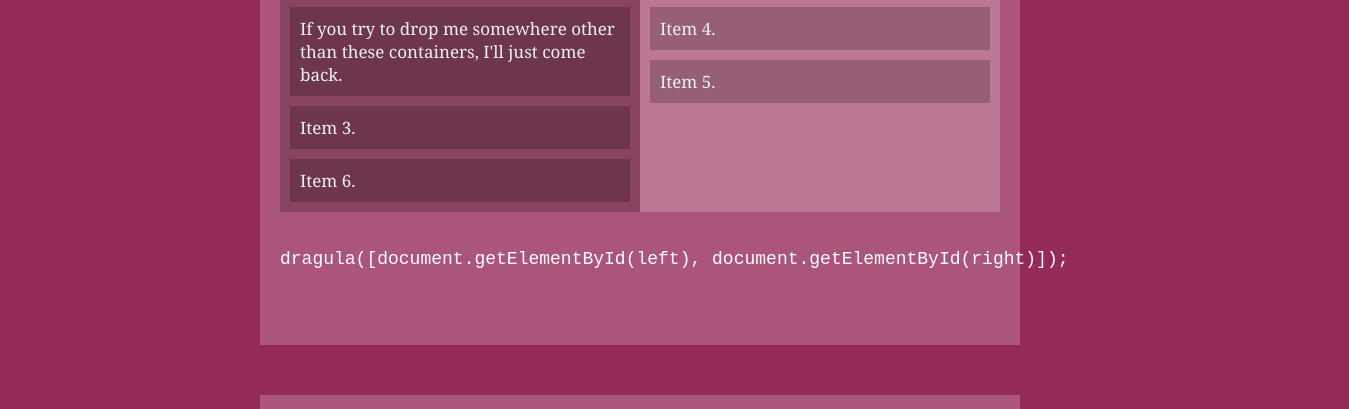
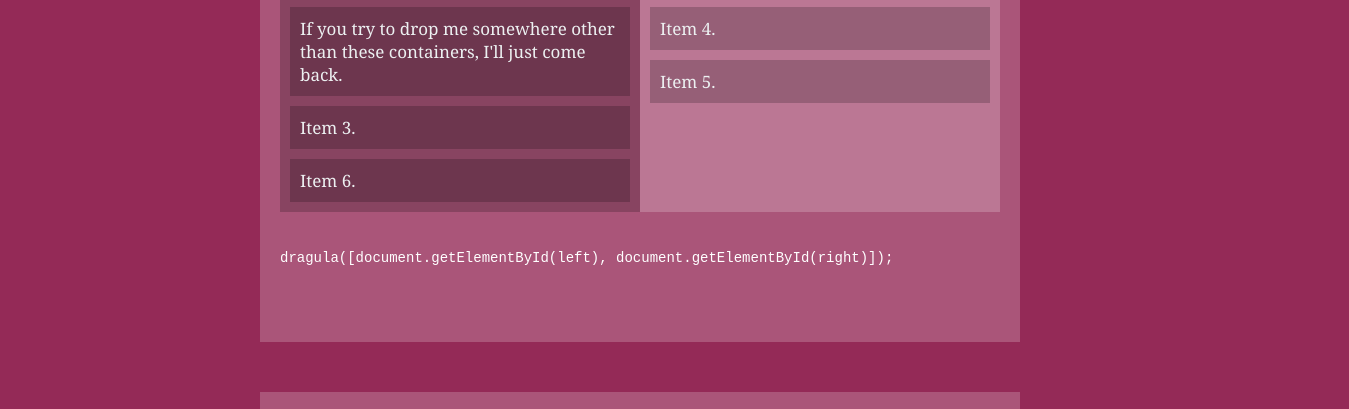
Before and after one commit to bevacqua/dragula, a website with bundled scripts: page index.html in a window 1280 px wide. Shown: the part 366-775 px from the top of the page, 1349 px wide, since content can reach past the window. Built offline with nearby package versions, Linux system fonts and the light colour scheme.

Commit message:
improve pre, code style

```diff
--- a/example/example.css
+++ b/example/example.css
@@ -38,9 +38,14 @@
   color: #ecf0f1;
 }
 
+pre {
+  white-space: pre-wrap;
+}
+
 pre code {
   color: #fff;
-  font-size: 18px;
+  font-size: 14px;
+  line-height: 1.3;
 }
 
 label {
```
